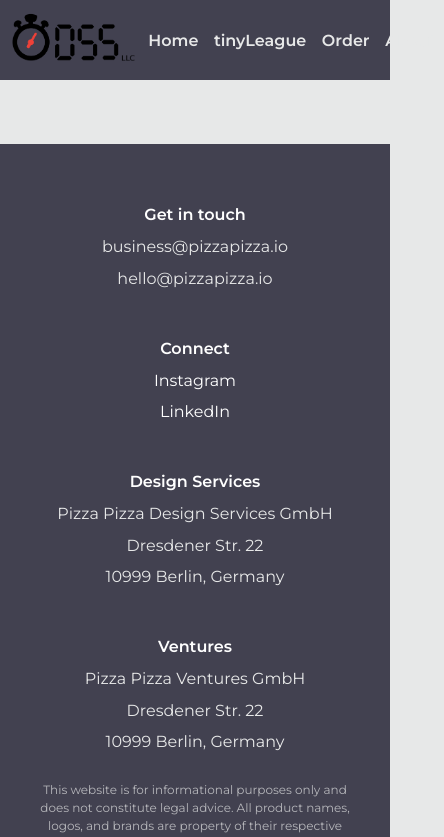
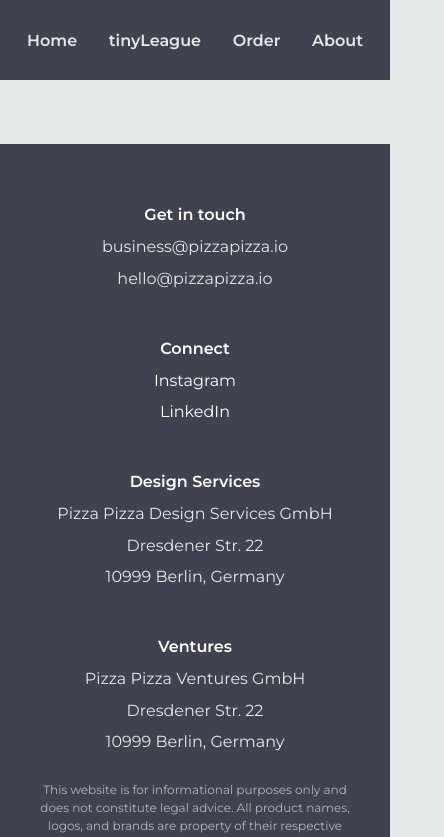
Before and after one commit to Digital-Sports-Solutions-Official/DSS-website, a React (Vite) app: page /about in a window 390 px wide. Shown: the top 837 px of the page, 444 px wide, since content can reach past the window. Built offline with nearby package versions, Linux system fonts and the light colour scheme.

Commit message:
Made navbar more responsive

```diff
--- a/src/common_components/NavBar.css
+++ b/src/common_components/NavBar.css
@@ -13,7 +13,6 @@
     background-color: var(--dss-gray);
     color: var(--dss-white);
 
-    padding-right: 0 clamp(0px, 5vw, 75px);
     /* Ensure padding is included in total width */
     box-sizing: border-box;
 
@@ -36,3 +35,14 @@
 .NavBar img {
     height: 75%;
 }
+
+@media (max-width: 768px) {
+    .NavBar {
+        justify-content: center;
+        gap: 1rem;
+    }
+
+    .NavBar img {
+        display: none;
+    }
+}
--- a/src/routes/Home/ProductCarousel.css
+++ b/src/routes/Home/ProductCarousel.css
@@ -69,18 +69,3 @@
         width: 20rem;
     }
 }
-
-@media (max-width: 480px) {
-    .carousel .product img {
-        width: 10rem;
-        height: 10rem;
-    }
-
-    .carousel .product .name {
-        font-size: 1rem;
-    }
-
-    .carousel .product .description {
-        width: 15rem;
-    }
-}
```
